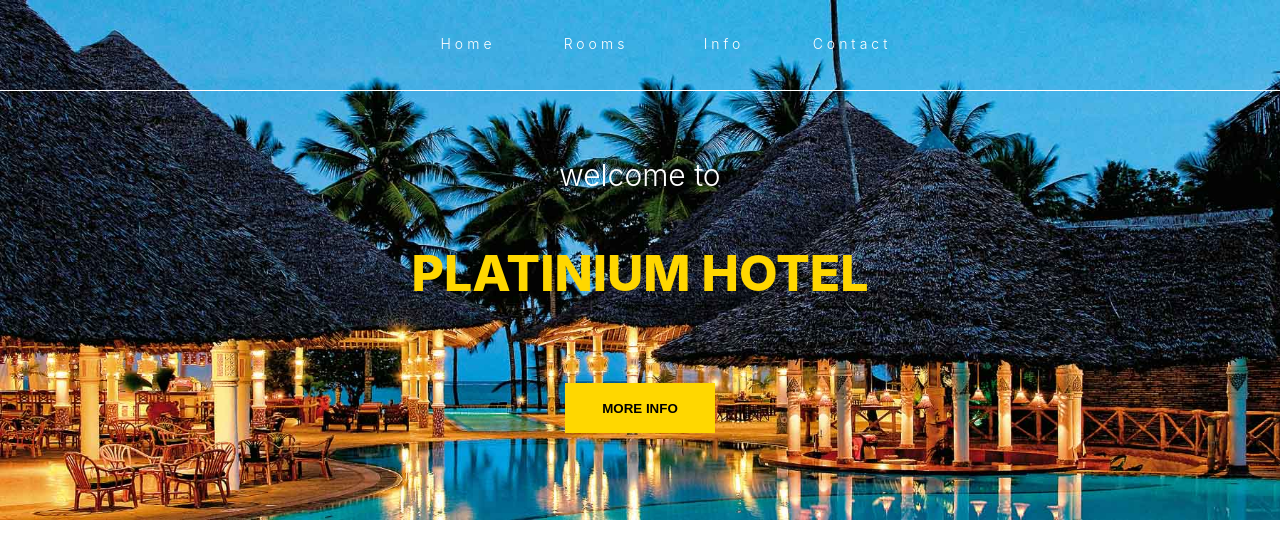
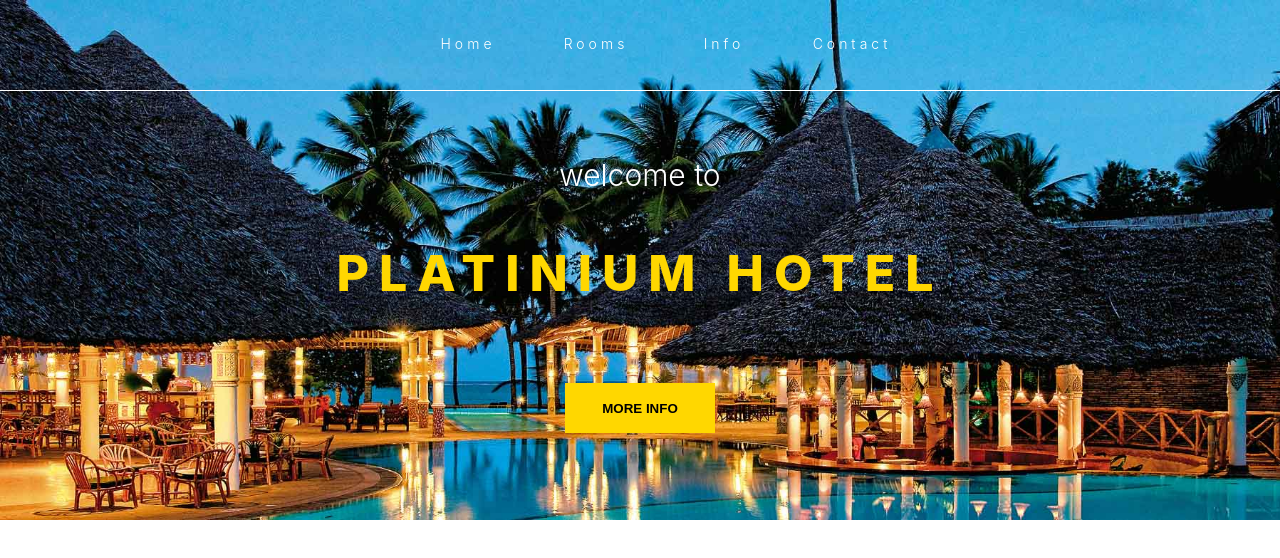
Before and after one commit to Sworzen1/hotel, a React (Create React App) app: page / in a window 1280 px wide. Shown: the top 558 px of the page. Built offline with nearby package versions, Linux system fonts and the light colour scheme.

Commit message:
Add leterSpacing in title

```diff
--- a/src/Baner.js
+++ b/src/Baner.js
@@ -29,6 +29,7 @@ const useStyles = makeStyles ({
         color:"gold",
         fontSize:"50px",
         fontWeight:800,
+        letterSpacing:"10px"
 
     },
     button:{
```
